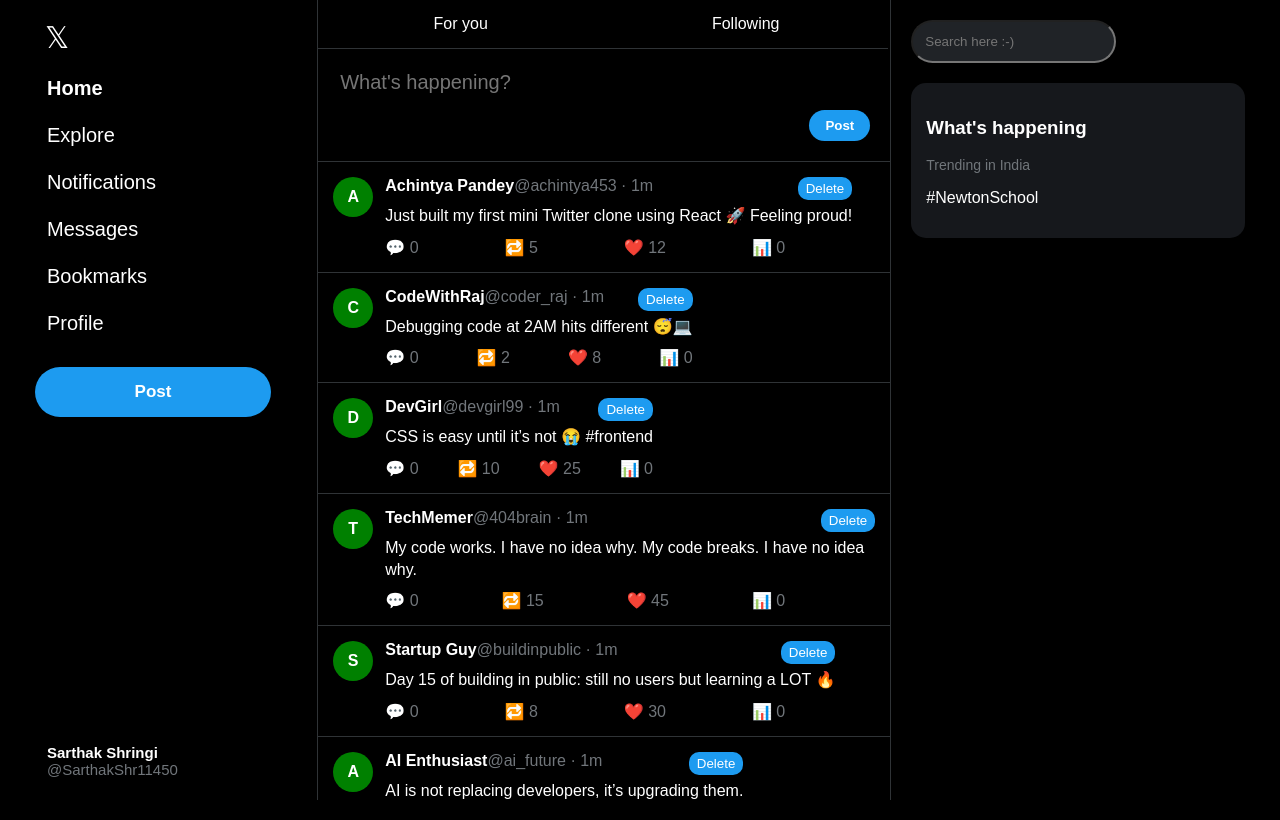
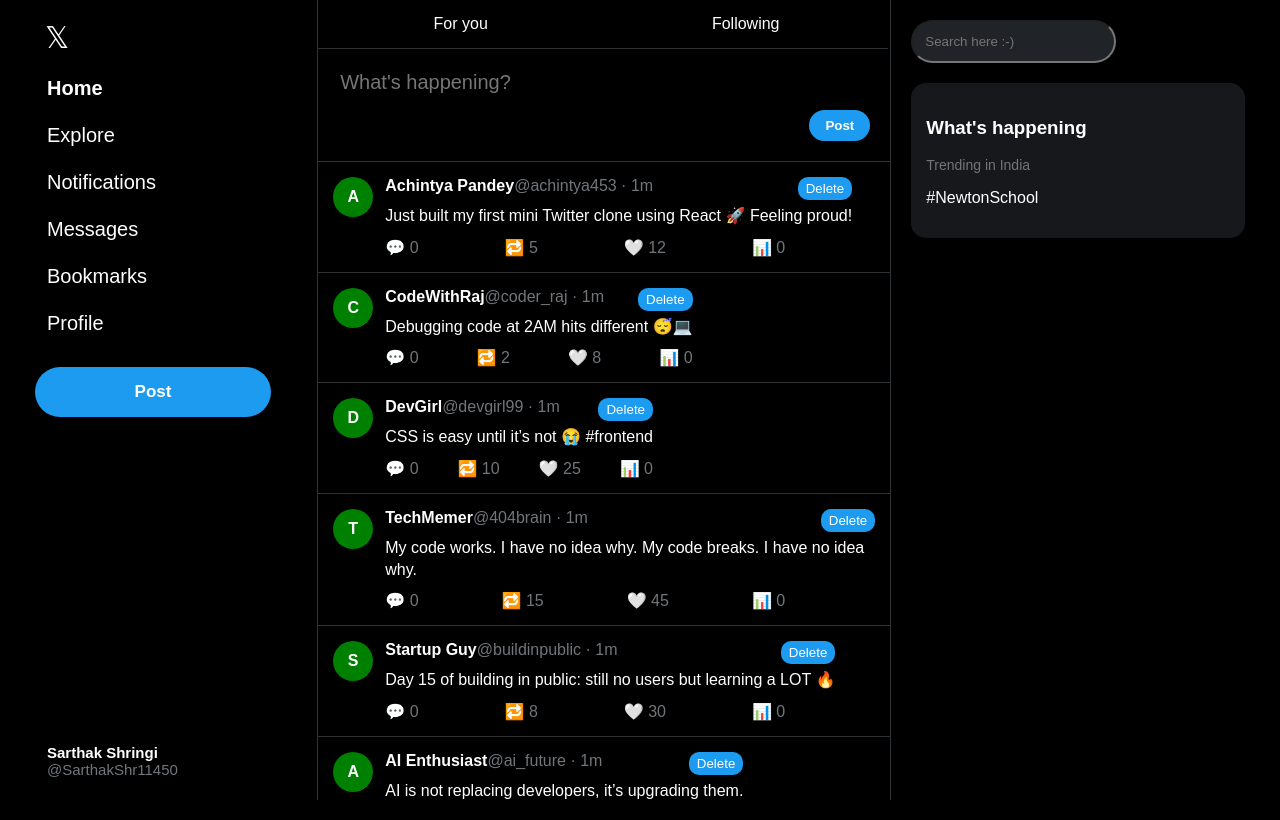
Before and after one commit to Achintya-Pandey111/twitterClone, a React (Vite) app: page / in a window 1280 px wide. Built offline with nearby package versions, Linux system fonts and the light colour scheme.

Commit message:
Apr 21: Complete Repost system and implement Like animation with Unlike support

```diff
--- a/src/Components/Feed.jsx
+++ b/src/Components/Feed.jsx
@@ -55,10 +55,27 @@ const Feed = () => {
     localStorage.setItem('x-posts', JSON.stringify(updated));
   };
 
+  const [likedTweets, setLikedTweets] = useState(new Set());
+  const [animatingLike, setAnimatingLike] = useState(null);
+
   const handleLike = (id) => {
+    const isLiked = likedTweets.has(id);
     const updated = tweets.map(t =>
-      t.id === id ? { ...t, likes: (t.likes || 0) + 1 } : t
+      t.id === id ? { ...t, likes: isLiked ? (t.likes || 1) - 1 : (t.likes || 0) + 1 } : t
     );
+
+    if (!isLiked) {
+      setAnimatingLike(id);
+      setTimeout(() => setAnimatingLike(null), 300);
+      setLikedTweets(prev => new Set(prev).add(id));
+    } else {
+      setLikedTweets(prev => {
+        const next = new Set(prev);
+        next.delete(id);
+        return next;
+      });
+    }
+
     setTweets(updated);
     localStorage.setItem('x-posts', JSON.stringify(updated));
   };
@@ -138,8 +155,12 @@ const Feed = () => {
                     <span onClick={() => handleRepost(tweet)} style={{ cursor: 'pointer' }}>
                       🔁 {tweet.retweets || 0}
                     </span>
-                    <span onClick={() => handleLike(tweet.id)} style={{ cursor: 'pointer' }}>
-                      ❤️ {tweet.likes || 0}
+                    <span
+                      onClick={() => handleLike(tweet.id)}
+                      style={{ cursor: 'pointer' }}
+                      className={`${likedTweets.has(tweet.id) ? 'liked' : ''} ${animatingLike === tweet.id ? 'like-animated' : ''}`}
+                    >
+                      {likedTweets.has(tweet.id) ? '❤️' : '🤍'} {tweet.likes || 0}
                     </span>
                     <span>📊 0</span>
                   </div>
--- a/src/index.css
+++ b/src/index.css
@@ -184,3 +184,24 @@ body {
   color: #71767b;
   font-size: 15px;
 }
+
+@keyframes like-press {
+  0% { transform: scale(1); }
+  50% { transform: scale(1.3); }
+  100% { transform: scale(1); }
+}
+
+.like-animated {
+  animation: like-press 0.3s ease-in-out;
+  color: #f91880 !important;
+}
+
+.tweet-actions-row span:hover {
+  background-color: rgba(29, 155, 240, 0.1);
+  border-radius: 50%;
+  transition: 0.2s;
+}
+
+.tweet-actions-row span.liked:hover {
+  background-color: rgba(249, 24, 128, 0.1);
+}
```
